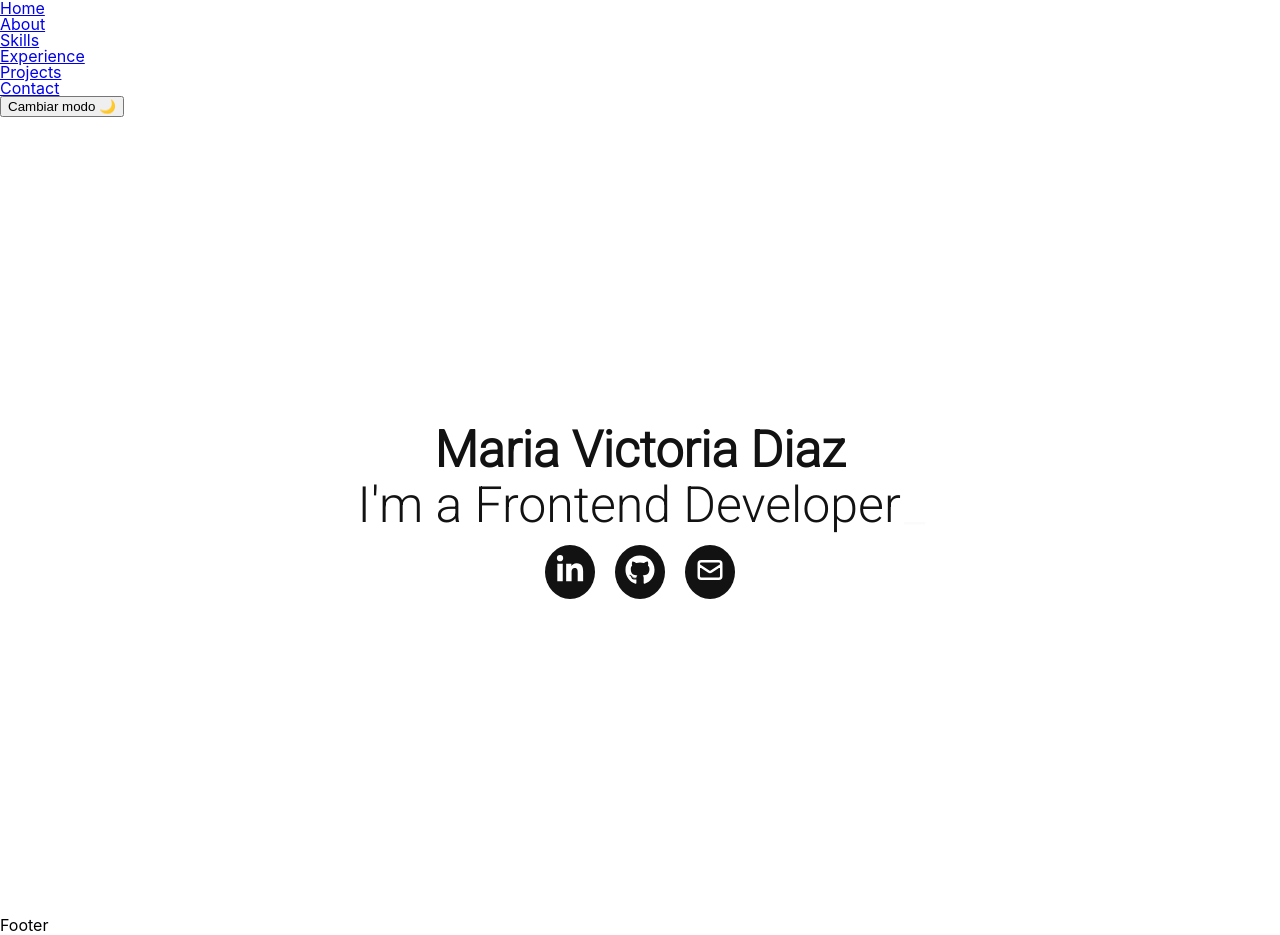
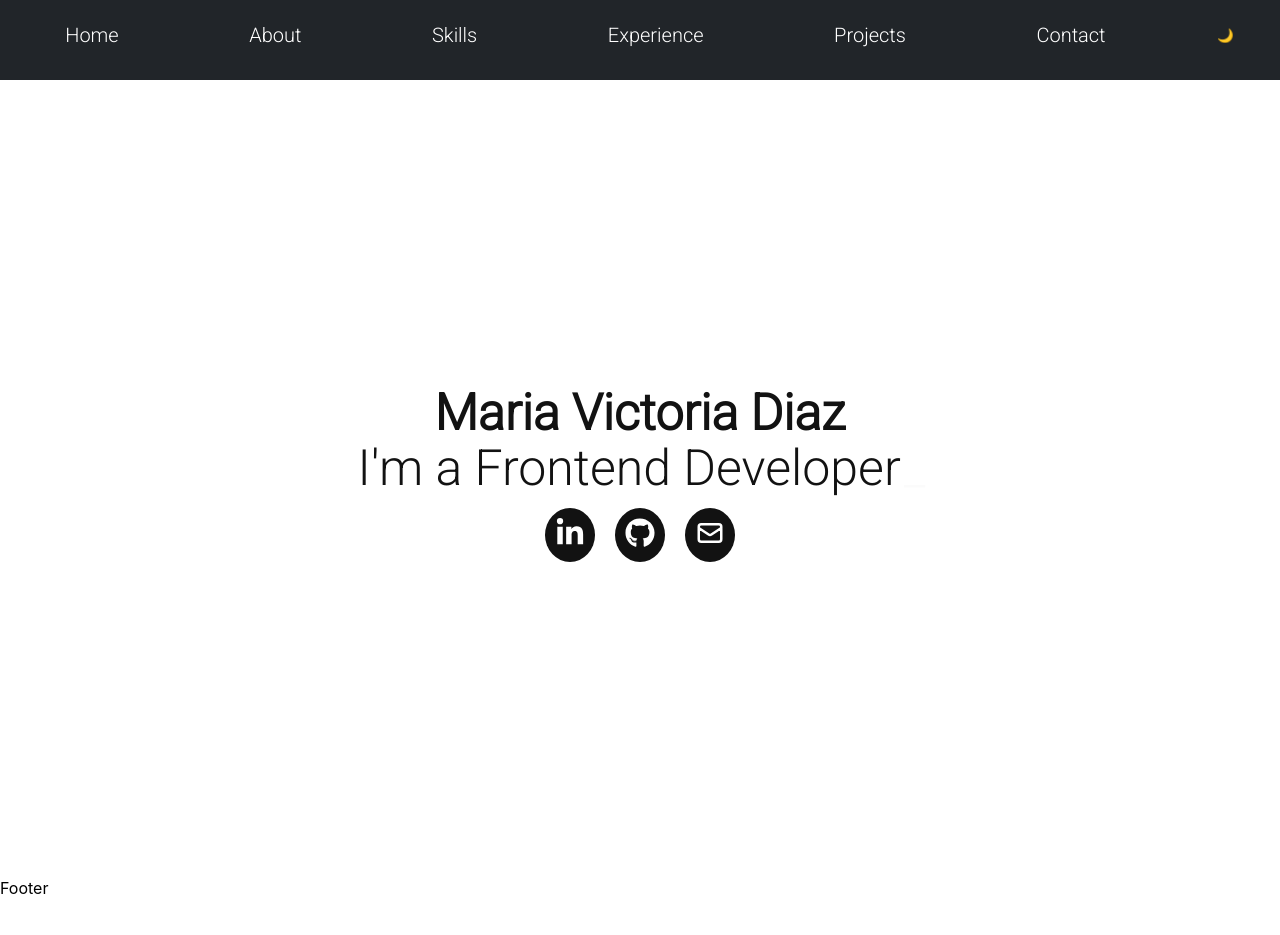
Before and after one commit to diazvic/new-portfolio, a React (Create React App) app: page / in a window 1280 px wide. After the commit the page ends 898 px from the top, so only its background shows below. Built offline with nearby package versions, Linux system fonts and the light colour scheme.

Commit message:
Arreglo estilos de navbar

```diff
--- a/src/components/NavBar.js
+++ b/src/components/NavBar.js
@@ -7,7 +7,6 @@ import "../styles/_DarkTheme.scss";
 const NavBar = () => {
 	const context = useContext(Context);
 	const [isMobile, setIsMobile] = useState(true);
-	const [cerrarModal, setCerrarModal] = useState(false);
 	const handleClick = () => {
 		context.setDarkTheme(!context.darkTheme);
 	};
@@ -21,7 +20,7 @@ const NavBar = () => {
 				<ul className={isMobile ? "nav-links-mobile" : "nav-links"}>
 					<li>
 						<Link
-							className="prueba"
+							className="links-navbar"
 							to="/"
 							onClick={handleClickHamburguerMobile}
 						>
@@ -30,7 +29,7 @@ const NavBar = () => {
 					</li>
 					<li>
 						<Link
-							className="prueba"
+							className="links-navbar"
 							to="/about"
 							onClick={handleClickHamburguerMobile}
 						>
@@ -38,27 +37,27 @@ const NavBar = () => {
 						</Link>
 					</li>
 					<li>
-						<Link className="prueba" to="/skills">
+						<Link className="links-navbar" to="/skills">
 							Skills
 						</Link>
 					</li>
 					<li>
-						<Link className="prueba" to="/experience">
+						<Link className="links-navbar" to="/experience">
 							Experience
 						</Link>
 					</li>
 					<li>
-						<Link className="prueba" to="/projects">
+						<Link className="links-navbar" to="/projects">
 							Projects
 						</Link>
 					</li>
 					<li>
-						<Link className="prueba" to="/contact">
+						<Link className="links-navbar" to="/contact">
 							Contact
 						</Link>
 					</li>
 					<button onClick={handleClick}>
-						Cambiar modo {context.darkTheme ? "💡" : "🌙"}
+						{context.darkTheme ? "💡" : "🌙"}
 					</button>
 					<button
 						className="mobile-menu-icon"
--- a/src/styles/_NavBar.scss
+++ b/src/styles/_NavBar.scss
@@ -1,31 +1,33 @@
 @import "_Variables";
 @import "../App.scss";
 
-// .navbar {
-// 	background-color: $color-nav;
-// 	height: 80px;
-// 	ul {
-// 		display: flex;
-// 		justify-content: space-around;
-// 		list-style: none;
-// 		padding-inline-start: 0;
-// 		font-family: "Roboto";
-// 		font-size: 20px;
-// 	}
-// 	li {
-// 		margin: 20px;
-// 		padding: 5px;
-// 		.link-nav {
-// 			text-decoration: none;
-// 			color: white;
-// 			cursor: pointer;
-// 		}
-// 	}
+.navbar {
+	background-color: $color-nav;
+	height: 80px;
+	ul {
+		display: flex;
+		justify-content: space-around;
+		padding-inline-start: 0;
+		font-family: "Roboto";
+		font-size: 20px;
+		button {
+			background-color: transparent;
+			border: none;
+		}
+	}
+	li {
+		margin: 20px;
+		padding: 5px;
+	}
+	.links-navbar {
+		text-decoration: none;
+		color: white;
+		cursor: pointer;
+	}
+}
 .mobile-menu-icon {
 	display: none;
 }
-// }
-
 @media screen and (max-width: 768px) {
 	.nav-links-mobile {
 		position: absolute;
@@ -33,7 +35,6 @@
 		list-style: none;
 		text-decoration: none;
 		background-color: black;
-		left: 0;
 		transition: all 0.5s ease-out;
 		width: 100%;
 		height: 70px;
@@ -42,36 +43,31 @@
 		}
 	}
 	.nav-links {
+		display: block;
 		position: absolute;
-		display: block;
+		flex-direction: column;
+		justify-content: center;
+		align-items: center;
+		transition: all 0.5s ease;
 		font-size: 30px;
 		color: white;
-		background-color: pink;
+		background-color: $color-nav;
 		border: none;
 		outline: none;
 		width: 100%;
-		height: 700px;
+		height: 100vh;
 		text-decoration: none;
-		transition: all 0.5s ease;
 	}
-	.prueba {
-		text-decoration: none;
-		display: flex;
-		justify-content: center;
-		padding: 30px;
-	}
+
 	.mobile-menu-icon {
 		position: absolute;
 		display: block;
 		font-size: 30px;
 		color: white;
-		background-color: #00828c;
+		background-color: $color-nav;
 		border: none;
 		outline: none;
 		top: 15px;
 		right: 25px;
 	}
 }
-
-// cuando es mobile quiero ocultar el nav y q venga con el menu
-// hamburguesa y al hacer clic en ese menu vuelva a aparecer el nav
```
Also changed, not shown: 1 other file (tests, documents, lock files or other folders).
